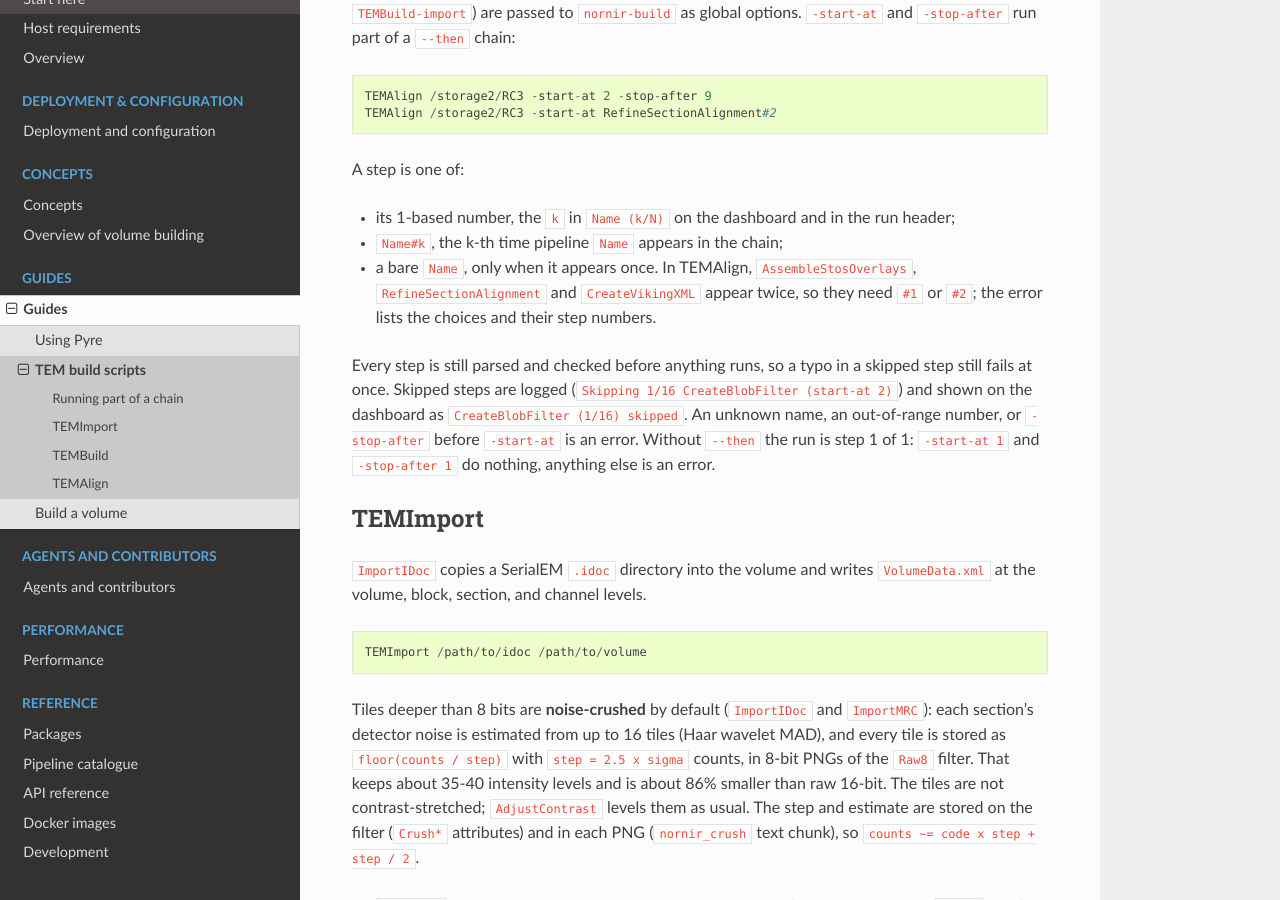
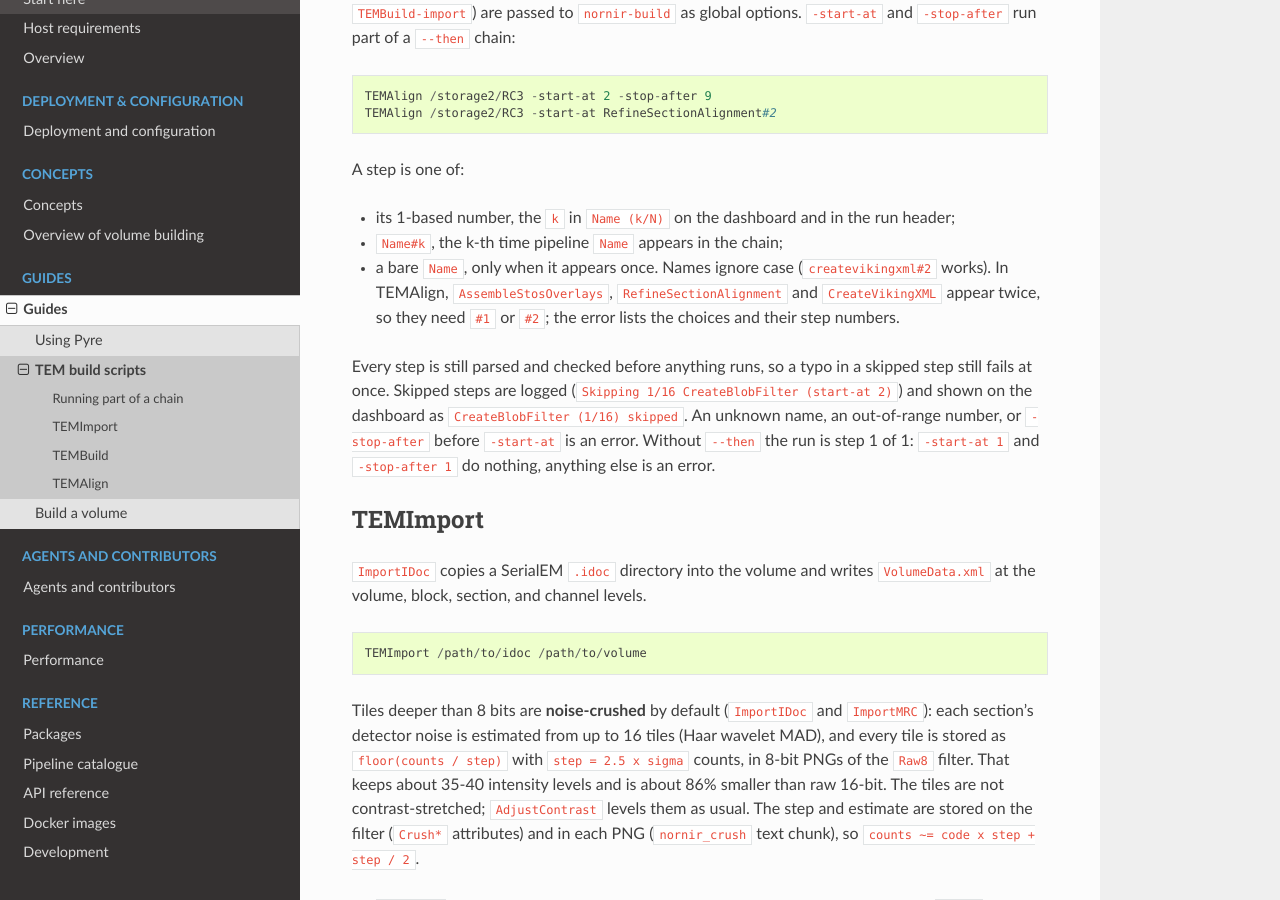
Before and after one commit to jamesra/nornir, a Sphinx documentation site: the page built from docs/guides/tem_scripts.rst, in a window 1280 px wide and 900 px high, scrolled down 631 px. Built offline with Sphinx 7.4.7 and the Read the Docs theme 3.1.0, drawn with Linux system fonts in a browser that asks for light colours.

```diff
--- a/docs/guides/tem_scripts.rst
+++ b/docs/guides/tem_scripts.rst
@@ -25,7 +25,7 @@ A step is one of:
 
 * its 1-based number, the ``k`` in ``Name (k/N)`` on the dashboard and in the run header;
 * ``Name#k``, the k-th time pipeline ``Name`` appears in the chain;
-* a bare ``Name``, only when it appears once. In TEMAlign, ``AssembleStosOverlays``, ``RefineSectionAlignment`` and ``CreateVikingXML`` appear twice, so they need ``#1`` or ``#2``; the error lists the choices and their step numbers.
+* a bare ``Name``, only when it appears once. Names ignore case (``createvikingxml#2`` works). In TEMAlign, ``AssembleStosOverlays``, ``RefineSectionAlignment`` and ``CreateVikingXML`` appear twice, so they need ``#1`` or ``#2``; the error lists the choices and their step numbers.
 
 Every step is still parsed and checked before anything runs, so a typo in a skipped step still fails at once. Skipped steps are logged (``Skipping 1/16 CreateBlobFilter (start-at 2)``) and shown on the dashboard as ``CreateBlobFilter (1/16) skipped``. An unknown name, an out-of-range number, or ``-stop-after`` before ``-start-at`` is an error. Without ``--then`` the run is step 1 of 1: ``-start-at 1`` and ``-stop-after 1`` do nothing, anything else is an error.
 
```
